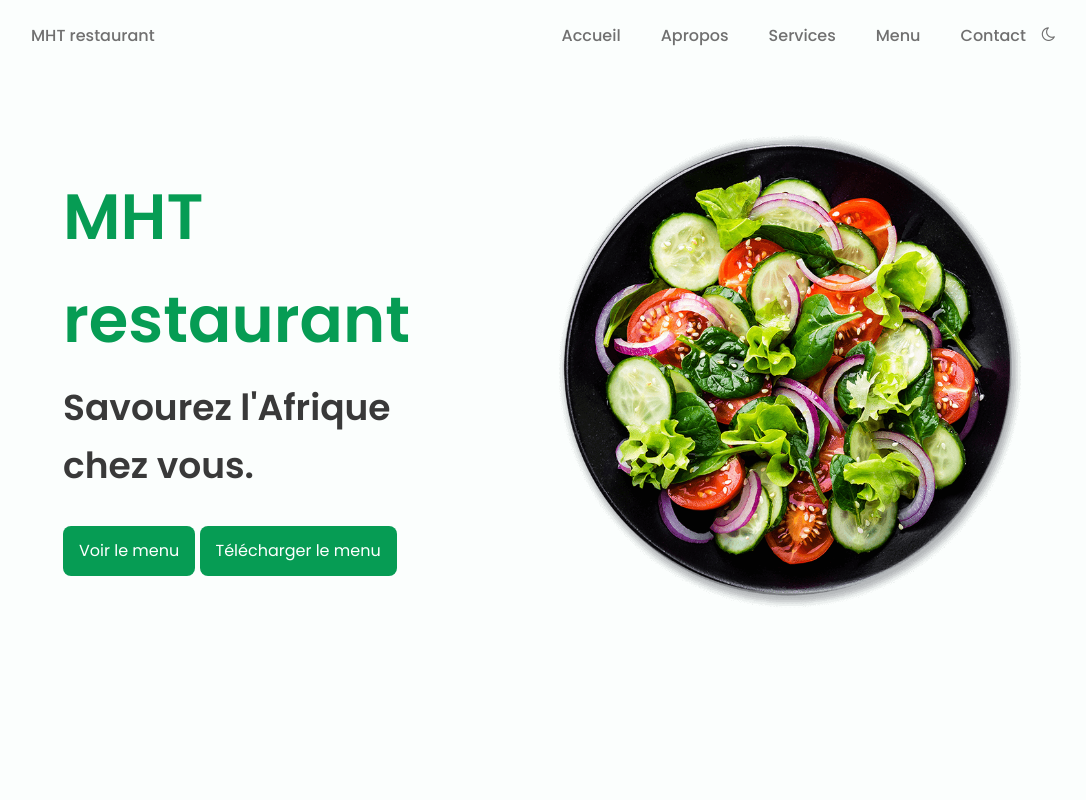
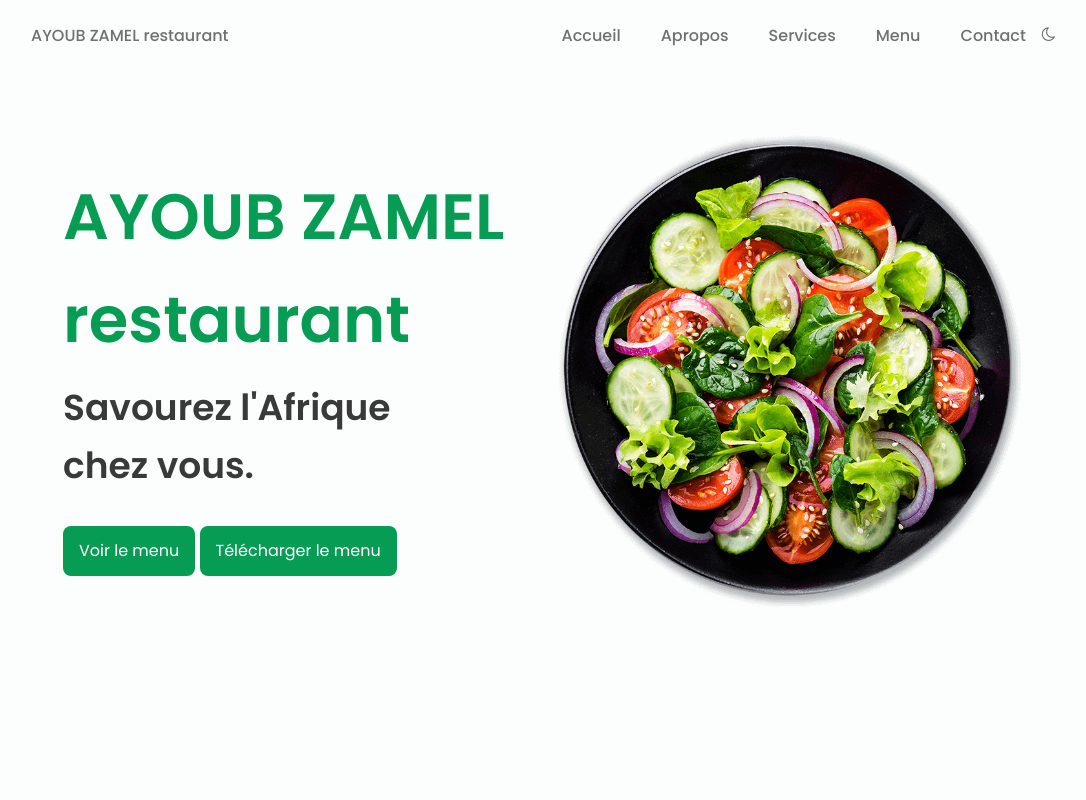
Before and after one commit to AI-MHT/Restau, a plain HTML site: page index.html in a window 1280 px wide. Shown: the top 800 px of the page, without its empty margins (97-1183 px from the left). Drawn offline with nearby package versions, Linux system fonts and the light colour scheme; files that its build step writes are made by us from their sources; files whose address does not match are found by name.

Commit message:
update + mapsM

```diff
--- a/index.html
+++ b/index.html
@@ -10,7 +10,7 @@
         <!--========== CSS ==========-->
         <link rel="stylesheet" href="assets/css/styles.css">
 
-        <title>MHT restaurant</title>
+        <title>AYOUB ZAMEL restaurant</title>
     </head>
     <body>
 
@@ -22,7 +22,7 @@
         <!--========== HEADER yftutfdyr ==========-->
         <header class="l-header" id="header">
             <nav class="nav bd-container">
-                <a href="#" class="nav__logo">MHT restaurant</a>
+                <a href="#" class="nav__logo">AYOUB ZAMEL restaurant</a>
 
                 <div class="nav__menu" id="nav-menu">
                     <ul class="nav__list">
@@ -47,7 +47,7 @@
             <section class="home" id="home">
                 <div class="home__container bd-container bd-grid">
                     <div class="home__data">
-                        <h1 class="home__title">MHT restaurant</h1>
+                        <h1 class="home__title">AYOUB ZAMEL restaurant</h1>
                         <h2 class="home__subtitle">Savourez l'Afrique<br> chez vous.</h2>
                         <div class="flex media_mobile">
                             <a href="menu.html" class="button">Voir le menu</a>
@@ -470,9 +470,9 @@
         <footer class="footer section bd-container">
             <div class="footer__container bd-grid">
                 <div class="footer__content">
-                    <a href="#" class="footer__logo">MHT restaurant</a>
+                    <a href="#" class="footer__logo">AYOUB ZAMEL restaurant</a>
                     <span class="footer__description">
-                        Le restaurant "MHT restaurant"  VOUS propose un service de livraison de nourriture africaine de qualité.
+                        Le restaurant "AYOUB ZAMEL restaurant"  VOUS propose un service de livraison de nourriture africaine de qualité.
 
                     </span>
                     <div>
@@ -507,12 +507,12 @@
                         <li>+21233889902</li>
                         <li>+212 33889902 </li>
                         <li>+212 708040579</li>
-                        <li>mht-food@gmail.com</li>
+                        <li>AYOUB ZAMEL-food@gmail.com</li>
                     </ul>
                 </div>
             </div>
 
-            <p class="footer__copy">&#169; 2023 MHT restaurant, tous droits réservés.</p>
+            <p class="footer__copy">&#169; 2023 AYOUB ZAMEL restaurant, tous droits réservés.</p>
         </footer>
 
         <!--========== SCROLL REVEAL ==========-->
```
